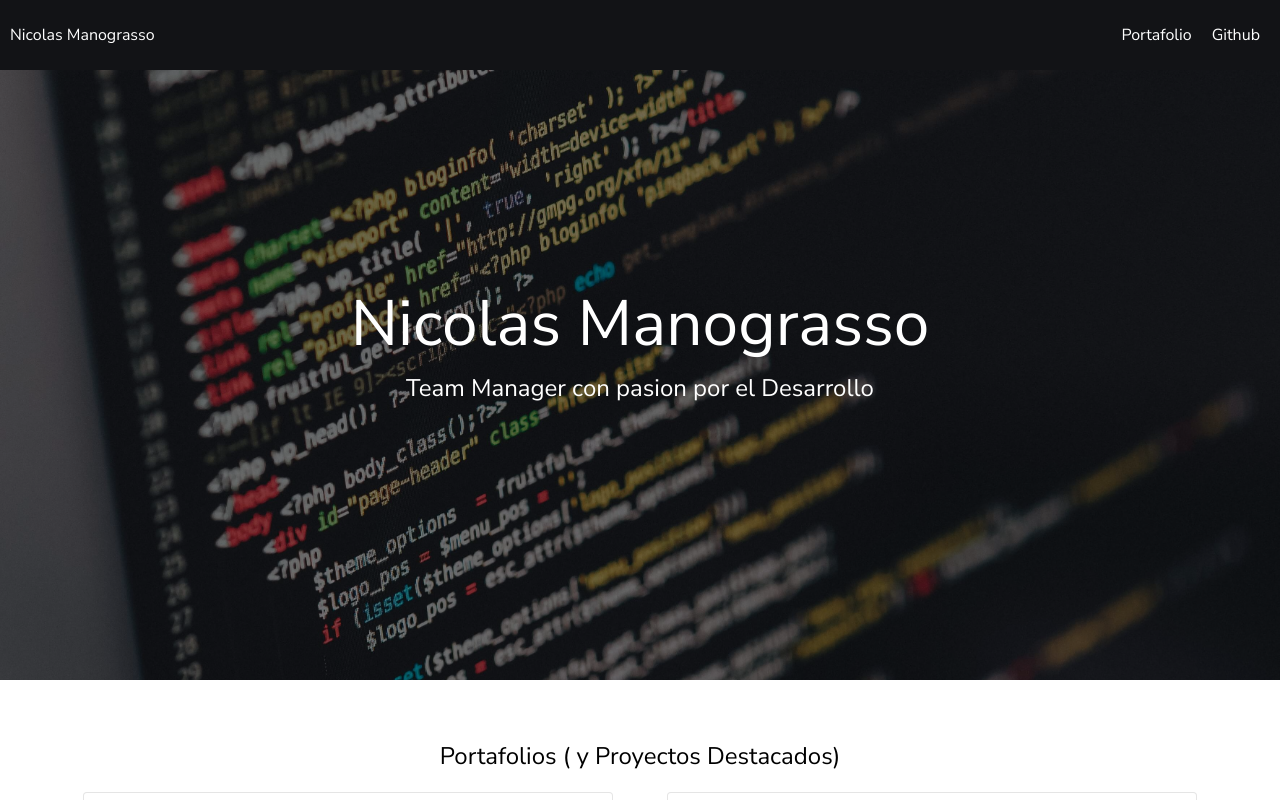
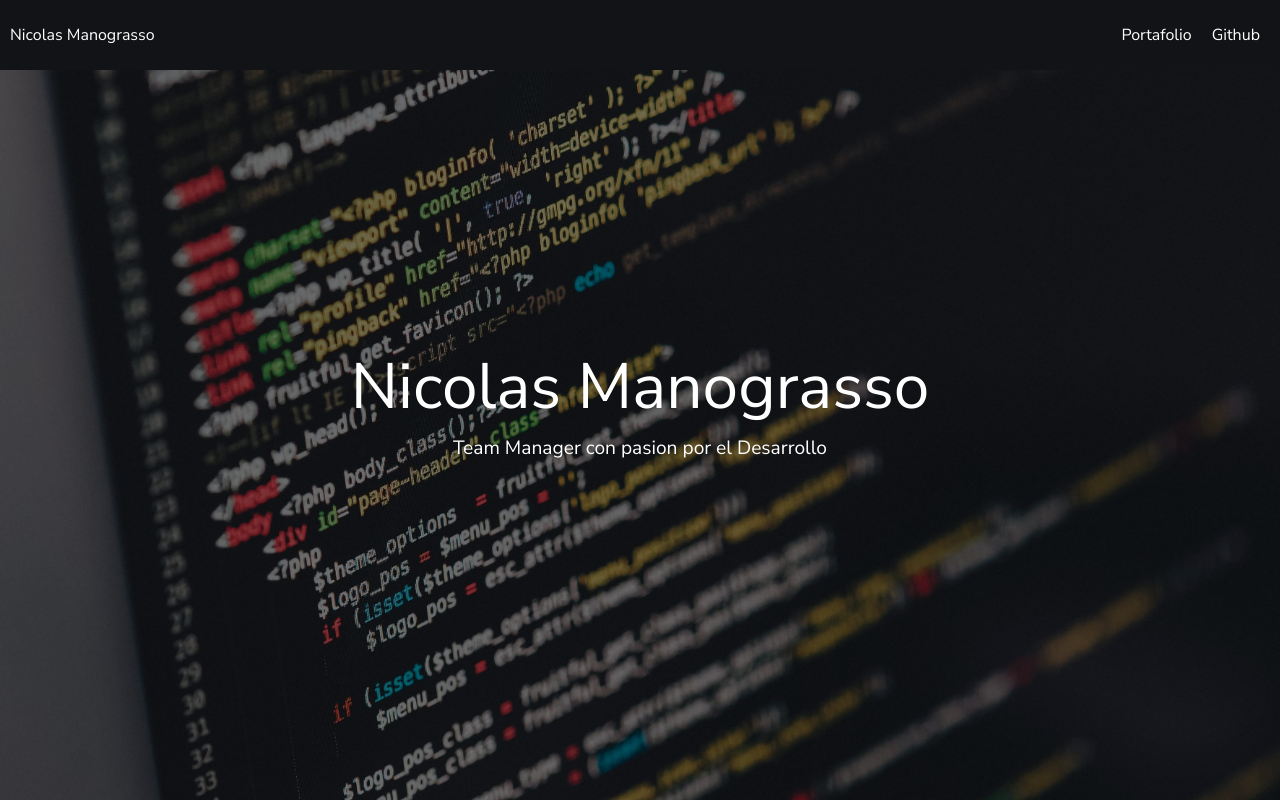
Before and after one commit to NickMano/NickMano.github.io, a React (Create React App) app: page / in a window 1280 px wide. Shown: the top 800 px of the page. Built offline with nearby package versions, Linux system fonts and the light colour scheme; no server answers.

Commit message:
Simplify style of hero and make transparent the header

```diff
--- a/src/assets/styles/components/Header.scss
+++ b/src/assets/styles/components/Header.scss
@@ -8,7 +8,7 @@
     height: 70px;
     width: 100%;
     position: absolute;
-    background-color: rgba(0, 0, 0, 0.7);
+    background-color: transparent;
     @media screen and (max-width: $mobile-l) {
         height: 50px;
         .logo {
--- a/src/assets/styles/components/Hero.scss
+++ b/src/assets/styles/components/Hero.scss
@@ -7,7 +7,7 @@
     color: white;
     background-size: cover;
     background-repeat: no-repeat;
-    height: 85vh;
+    height: 100vh;
     text-align: center;
 }
 
@@ -22,11 +22,8 @@
 }
 
 .hero__name {
-    font-size: 5.5em;
+    font-size: 4em;
     line-height: 1.5;
-    @media screen and (max-width: $laptop-m) {
-        font-size: 4em;
-    }
     @media screen and (max-width: $tablet) {
         font-size: 3em;
     }
@@ -41,10 +38,10 @@
     font-size: 2em;
     text-align: center;
     @media screen and (max-width: $laptop-m) {
-        font-size: 1.5em;
+        font-size: 1.2em;
     }
     @media screen and (max-width: $tablet) {
-        font-size: 1.2em;
+        font-size: 1em;
         margin: 0 10px;
     }
 }
```
